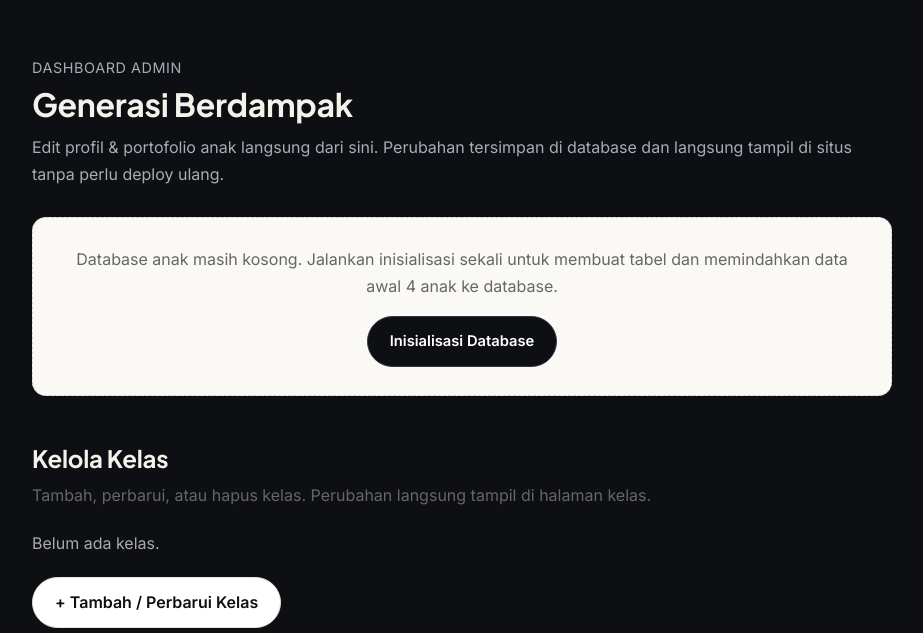
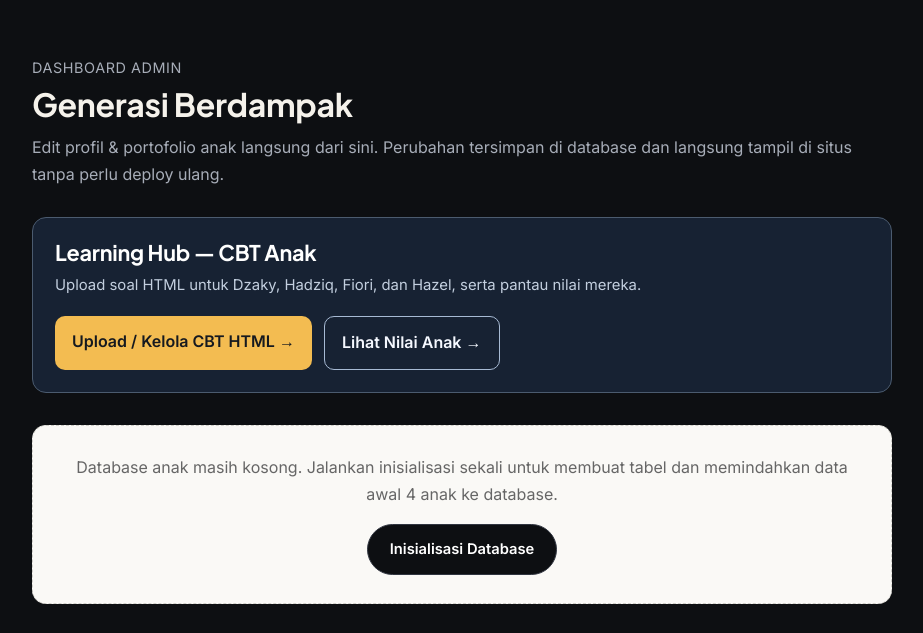
Before and after one commit to sugengsapr3/hidup-berdampak, a Flask app: template templates/admin/home.html in a window 1280 px wide. Shown: the part 75-708 px from the top of the page, without its empty margins (178-1101 px from the left). Run offline with Flask 3, Linux system fonts and the light colour scheme; the template is opened without the code that fills it, so the values that code supplies are empty; some libraries are stand-ins or nearby versions.

Commit message:
Link CBT upload and parent dashboard from Admin home

```diff
--- a/templates/admin/home.html
+++ b/templates/admin/home.html
@@ -10,6 +10,22 @@
     Edit profil & portofolio anak langsung dari sini. Perubahan tersimpan di database
     dan langsung tampil di situs tanpa perlu deploy ulang.
   </p>
+
+  <!-- Menu Admin untuk Learning Hub CBT. Tidak tampil untuk pengunjung umum. -->
+  <div style="border:1px solid #4b5b6f;border-radius:14px;padding:22px;margin:22px 0 32px;background:#172233;color:#f6f8ff;">
+    <h2 style="font-size:1.35rem;margin:0 0 8px;color:#fff;">Learning Hub — CBT Anak</h2>
+    <p style="font-size:.93rem;color:#c3cfdf;margin:0 0 18px;">Upload soal HTML untuk Dzaky, Hadziq, Fiori, dan Hazel, serta pantau nilai mereka.</p>
+    <div style="display:flex;gap:12px;flex-wrap:wrap;">
+      <a href="{{ url_for('cbt_library.manager') }}"
+         style="display:inline-block;background:#f3bc51;color:#15191f;font-weight:750;padding:12px 17px;border-radius:10px;text-decoration:none;">
+        Upload / Kelola CBT HTML &rarr;
+      </a>
+      <a href="{{ url_for('parent_learning_dashboard') }}"
+         style="display:inline-block;border:1px solid #a7bad4;color:#f5f8ff;font-weight:650;padding:12px 17px;border-radius:10px;text-decoration:none;">
+        Lihat Nilai Anak &rarr;
+      </a>
+    </div>
+  </div>
 
   {% if not children %}
   <div style="border: 1px dashed #d0cfc9; border-radius: 14px; padding: 28px; text-align: center; background: #faf9f6;">
```
